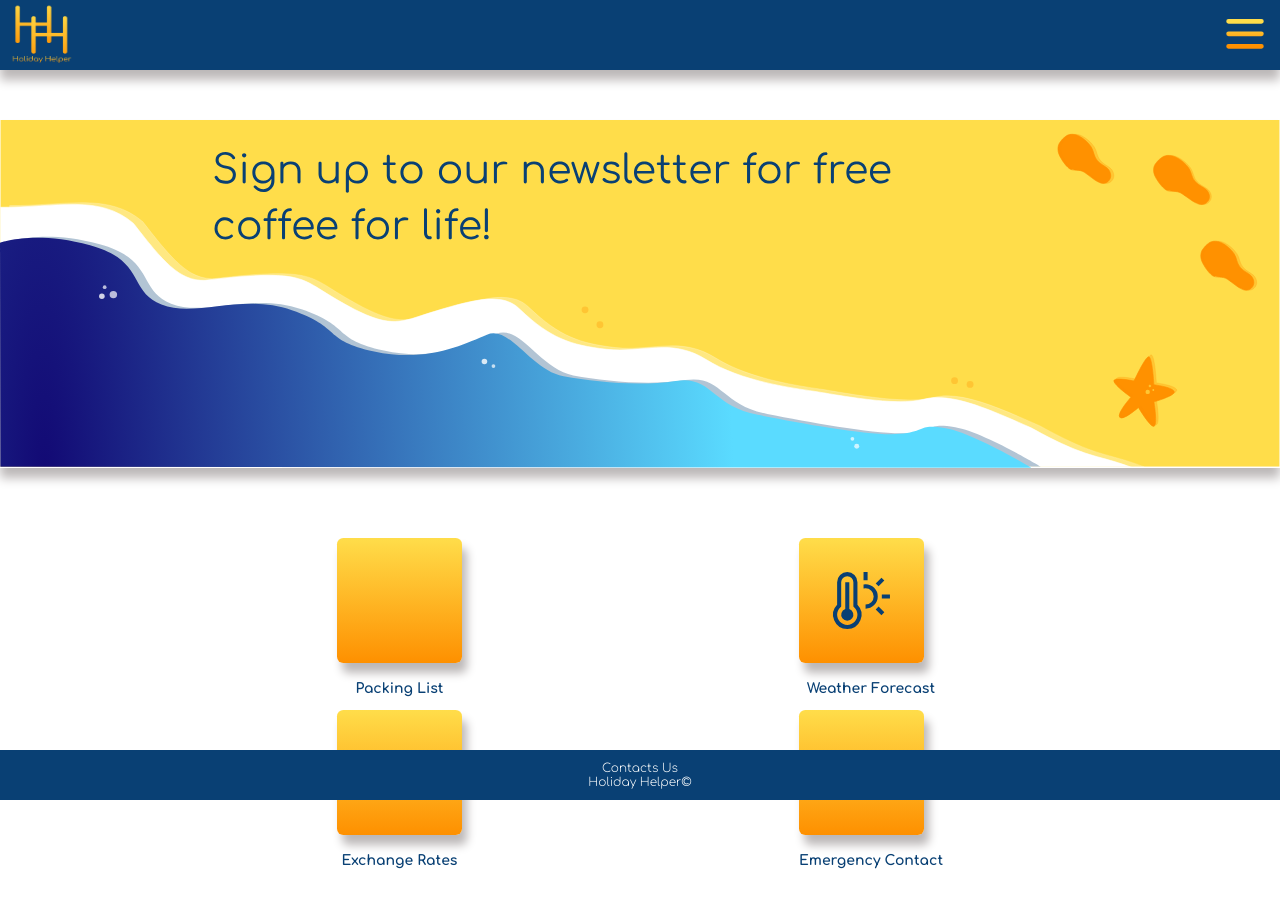
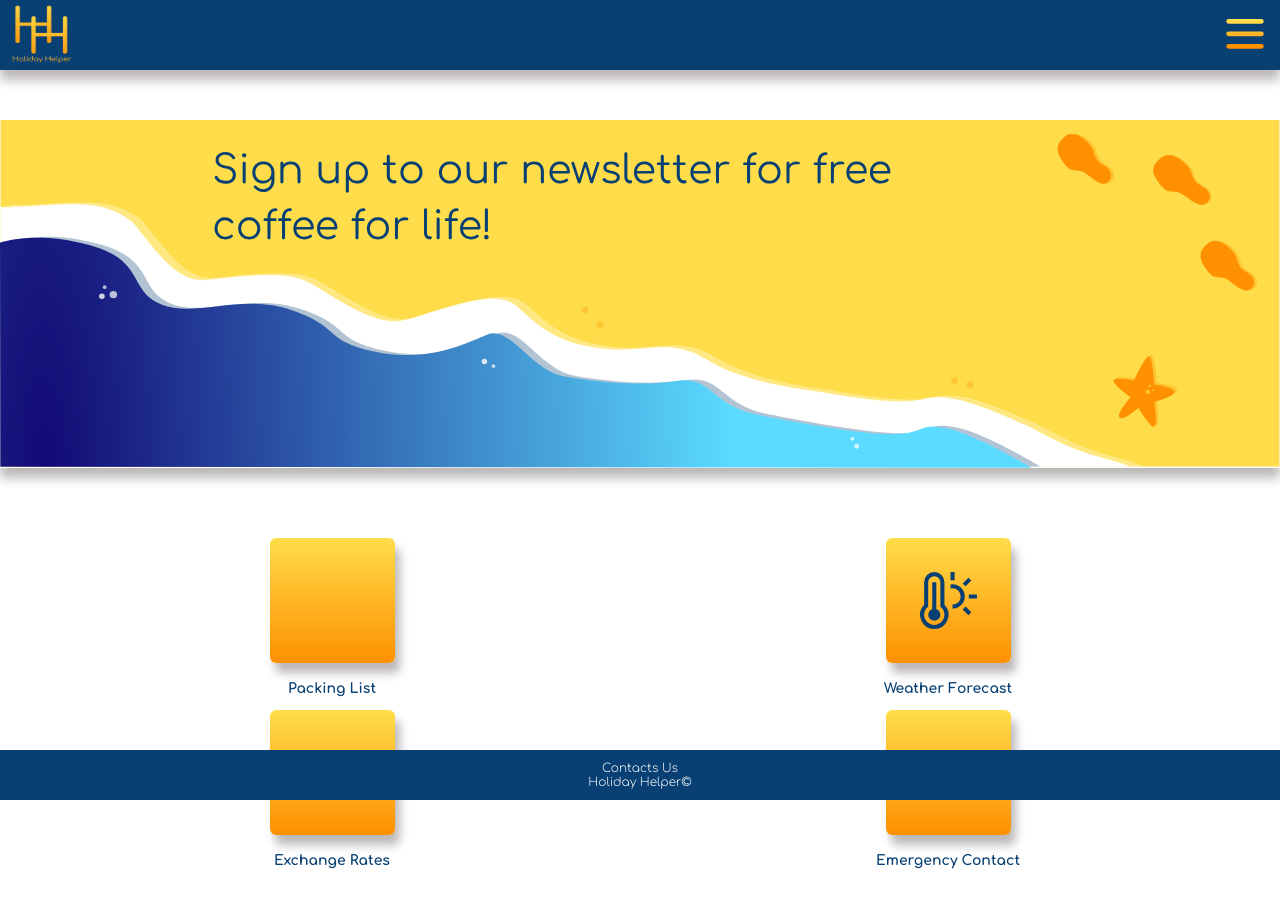
Before and after one commit to lalicia/holiday_helper_frontend, a React (Create React App) app: page / in a window 1280 px wide. Shown: the top 908 px of the page. Built offline with nearby package versions, Linux system fonts and the light colour scheme; some icons are missing.

Commit message:
updated styling on Main.css and Homebuttons.css to fix the button text being off-center

```diff
--- a/src/Component/HomeButtons/HomeButtons.css
+++ b/src/Component/HomeButtons/HomeButtons.css
@@ -12,6 +12,7 @@
   font-size: 14px;
   font-weight: 700;
   color: #094074;
+  /* text-align: center; */
 }
 
 .main-homebutton {
--- a/src/Component/Main.js/Main.css
+++ b/src/Component/Main.js/Main.css
@@ -11,3 +11,19 @@
     justify-content: space-evenly;
     margin-top: 70px;
 }
+
+.homebuttons1 {
+    margin-left: 1.5rem;
+    /* margin-right: 1rem; */
+    width: 50%;
+    display: flex;
+    flex-direction: column;
+}
+
+.homebuttons2 {
+    /* margin-left: 1rem; */
+    margin-right: 1.5rem;
+    width: 50%;
+    display: flex;
+    flex-direction: column;
+}
```
